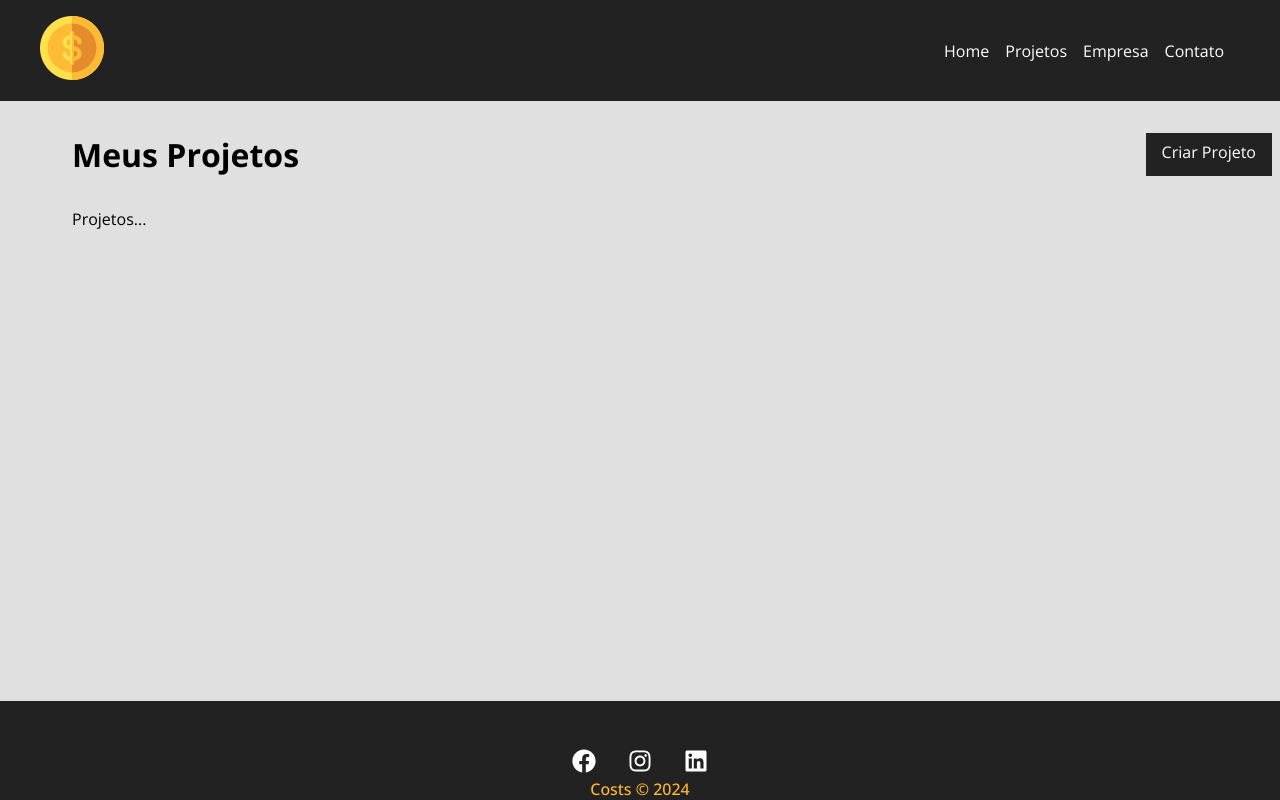
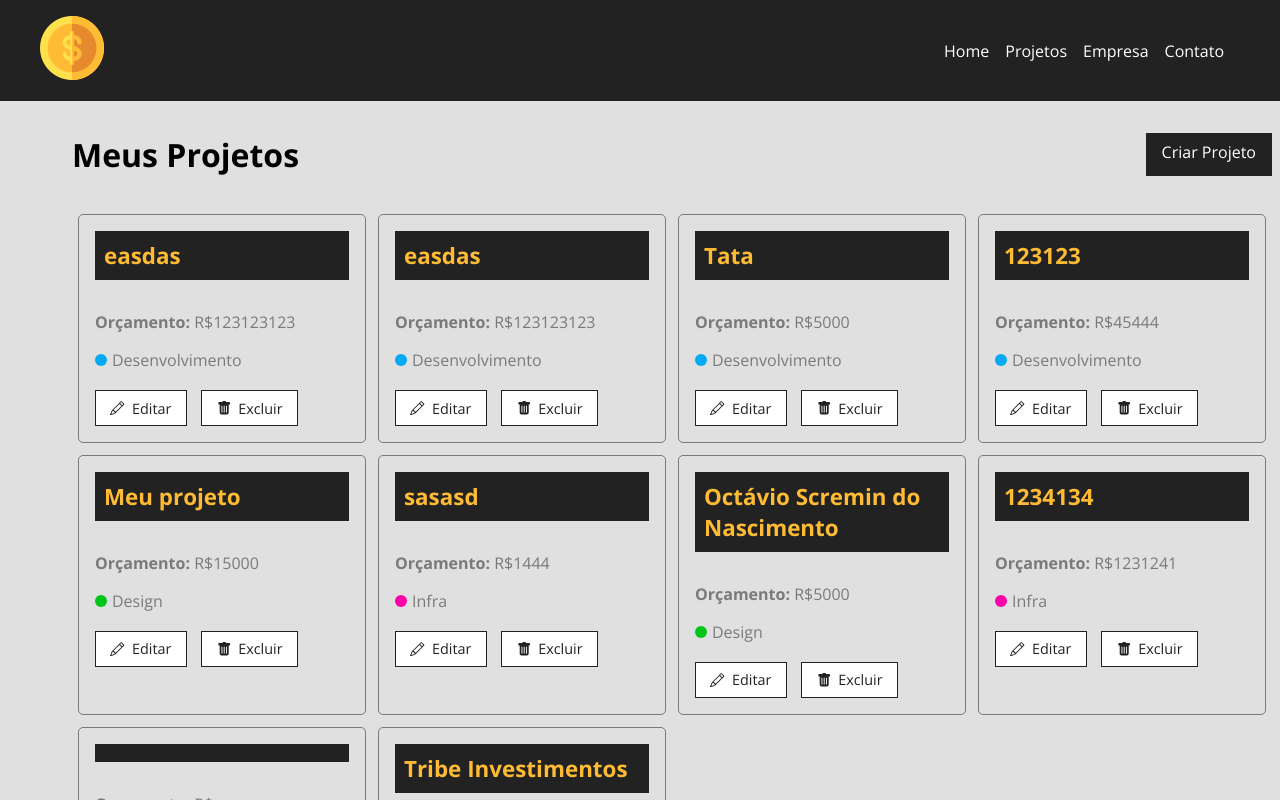
Before and after one commit to screm1n/costs-project, a React (Create React App) app in the folder costs/: page /projects in a window 1280 px wide. Shown: the top 800 px of the page. Built offline with nearby package versions, Linux system fonts and the light colour scheme; data requests are answered from the project's data file; the HTML template or start-up script is replaced by a standard one.

Commit message:
my projects design section done

```diff
--- a/costs/db.json
+++ b/costs/db.json
@@ -87,6 +87,26 @@
       },
       "cost": 0,
       "services": []
+    },
+    {
+      "id": "5448",
+      "category": {
+        "id": "2",
+        "name": "Desenvolvimento"
+      },
+      "cost": 0,
+      "services": []
+    },
+    {
+      "id": "3b72",
+      "name": "Tribe Investimentos",
+      "budget": "7000",
+      "category": {
+        "id": "1",
+        "name": "Infra"
+      },
+      "cost": 0,
+      "services": []
     }
   ],
   "categories": [
--- a/costs/src/components/pages/Projects.js
+++ b/costs/src/components/pages/Projects.js
@@ -1,17 +1,36 @@
 import {useLocation} from 'react-router-dom'
+
+import {useState, useEffect} from 'react'
 
 import Message from '../layout/Message'
 import Container from '../layout/Container'
 import LinkButton from '../layout/LinkButton'
+import ProjectCard from '../project/ProjectCard'
 
 import styles from './Projects.module.css'
 
 function Projects() {
+    const [projects, setProjects] = useState([])
+
     const location = useLocation()
     let message = ''
     if (location.state) {
         message = location.state.message
     }
+
+    useEffect(() => {
+        fetch('http://localhost:5000/projects', {
+        method: 'GET',
+        headers: {
+            'Content-Type': 'application/json',
+        },
+    })
+        .then((resp) => resp.json())
+        .then((data) => {
+            setProjects(data)
+        })
+        .catch((err) => console.log(err))
+    }, [])
 
     return (
     <div className={styles.project_container}>
@@ -21,7 +40,14 @@
         </div>
         {message && <Message type="success" msg={message} />}
         <Container customClass="start">
-            <p>Projetos...</p>
+         {projects.length > 0 &&
+            projects.map((project) => <ProjectCard
+            name={project.name}
+            id={project.id}
+            budget={project.budget}
+            category={project.category.name}
+            key={project.id}
+            />)}
         </Container>
     </div>
     )
--- /dev/null
+++ b/costs/src/components/project/ProjectCard.js
@@ -0,0 +1,28 @@
+import styles from './ProjectCard.module.css'
+import {Link} from 'react-router-dom'
+
+import {BsPencil, BsFillTrashFill} from 'react-icons/bs'
+
+function ProjectCard({id, name, budget, category, handleRemove}) {
+    return (
+        <div className={styles.project_card}>
+            <h4>{name}</h4>
+                <p>
+                    <span>Orçamento:</span> R${budget}
+                </p>
+                <p className={styles.category_text}>
+                    <span className={`${styles[category.toLowerCase()]}`}></span> {category}
+                </p>
+                <div className={styles.project_card_actions}>
+                    <Link to="/">
+                       <BsPencil /> Editar
+                    </Link>
+                    <button>
+                        <BsFillTrashFill /> Excluir
+                    </button>
+                </div>
+        </div>
+    )
+}
+
+export default ProjectCard
--- /dev/null
+++ b/costs/src/components/project/ProjectCard.module.css
@@ -0,0 +1,87 @@
+.project_card {
+    padding: 1em;
+    border: 1px solid #7a7a7a;
+    border-radius: 5px;
+    width: 24%;
+    margin: 0.5%;
+}
+
+.project_card h4 {
+    background-color: #222;
+    color: #FFBB33;
+    padding: .4em;
+    margin-bottom: 1.4em;
+    font-size: 1.4em;
+}
+
+.project_card p {
+    color: #7a7a7a;
+    margin-bottom: 1em;
+}
+
+.project_card p span {
+    font-weight: bold;
+}
+
+.category_text {
+    display: flex;
+    align-items: center;
+}
+
+.category_text span {
+    display: block;
+    width: 12px;
+    height: 12px;
+    border-radius: 50%;
+    background-color: #cccc;
+    margin-right: 5px;
+}
+
+.category_text .infra {
+    background-color: #ff00aa;
+}
+
+.category_text .desenvolvimento {
+    background-color: #02aaf3
+}
+
+.category_text .design {
+    background-color: #00c717
+}
+
+.category_text .planejamento {
+    background-color: #ffc400
+}
+
+.project_card_actions {
+    margin-top: 1.2em;
+    display: flex;
+    align-items: center;
+}
+
+.project_card_actions a,
+.project_card_actions button {
+    text-decoration: none;
+    border: none;
+    background-color: #FFF;
+    color: #222;
+    font-size: .9em;
+    padding: 0.5em 1em;
+    margin-right: 1em;
+    cursor: pointer;
+    border: 1px solid #222;
+    display: flex;
+    align-items: center;
+    justify-content: center;
+    transition: 0.5s;
+}
+
+.project_card_actions svg {
+    margin-right: .5em;
+}
+
+.project_card_actions a:hover,
+.project_card_actions button:hover {
+    background-color: #222;
+    color: #FFBB33;
+}
```
